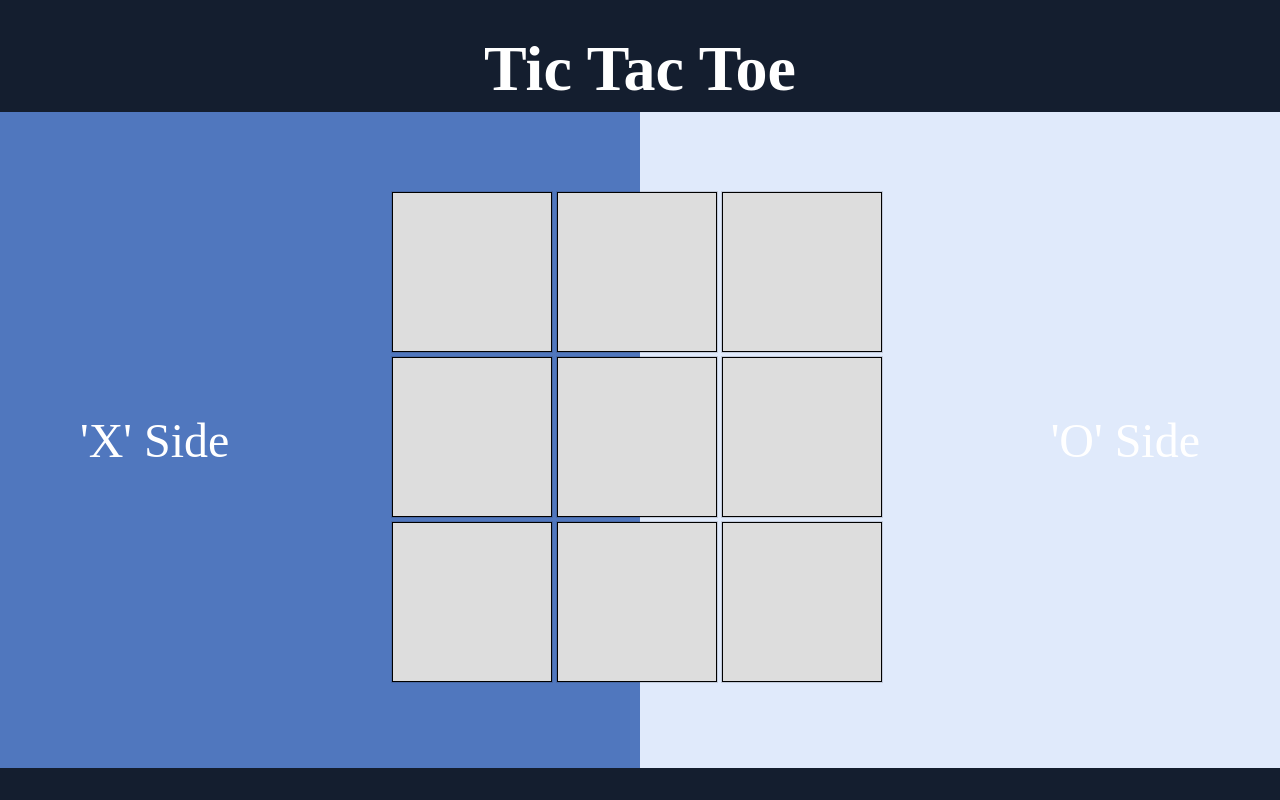
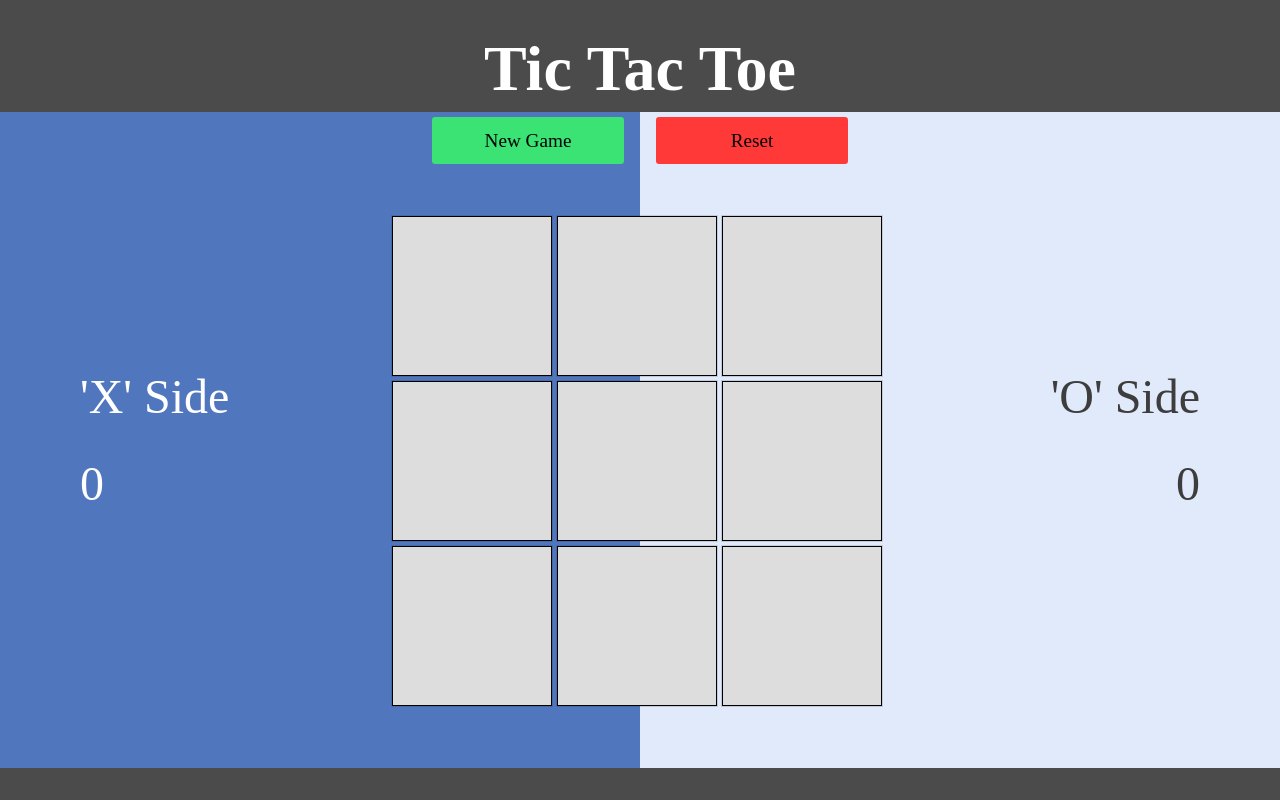
Before and after one commit to erol1098/tic-tac-toe, a React (Create React App) app: page / in a window 1280 px wide. Built offline with nearby package versions, Linux system fonts and the light colour scheme; a web font is replaced by a local one.

Commit message:
Score Added

```diff
--- a/src/App.css
+++ b/src/App.css
@@ -3,6 +3,7 @@
   padding: 0;
   box-sizing: border-box;
   font-family: "DynaPuff", cursive;
+  user-select: none;
 }
 .app {
   display: flex;
@@ -11,7 +12,7 @@
   justify-content: center;
   padding: 2rem 0;
   height: 100vh;
-  background-color: #141e2f;
+  background-color: #4b4b4b;
   color: #fff;
 }
 .container {
--- a/src/components/Wrapper/Wrapper.jsx
+++ b/src/components/Wrapper/Wrapper.jsx
@@ -12,7 +12,8 @@ const customStyles = {
     marginRight: "-50%",
     transform: "translate(-50%, -50%)",
     fontSize: "3rem",
-    backgroundColor: "yellowgreen",
+    // backgroundColor: "#32ff7e",
+    backgroundColor: "#17c0eb",
     width: "100%",
     textAlign: "center",
     height: "7rem",
@@ -21,7 +22,6 @@ const customStyles = {
 const Wrapper = () => {
   const checkWin = () => {
     if (arr.every((element) => element !== "")) {
-      console.log("first");
       setTie(true);
     }
     for (let i = 1; i <= 9; i++) {
@@ -48,10 +48,14 @@ const Wrapper = () => {
       }
     }
   };
+
   const [win, setWin] = useState(false);
   const [side, setSide] = useState(true);
   const [tie, setTie] = useState(false);
   const [arr, setArr] = useState(["", "", "", "", "", "", "", "", ""]);
+
+  const [xScore, setXScore] = useState(0);
+  const [oScore, setOScore] = useState(0);
 
   useEffect(() => {
     checkWin();
@@ -61,12 +65,27 @@ const Wrapper = () => {
   //? Modal
   Modal.setAppElement("#root");
   const handleClose = () => {
+    if (win) {
+      !side
+        ? setXScore((prevScore) => prevScore + 1)
+        : setOScore((prevScore) => prevScore + 1);
+    } else {
+      setOScore(0);
+      setXScore(0);
+    }
     setWin(false);
     setTie(false);
     setSide(true);
     setArr(["", "", "", "", "", "", "", "", ""]);
   };
-  console.log(tie);
+
+  const handleReset = () => {
+    setWin(false);
+    setTie(false);
+    setSide(true);
+    setArr(["", "", "", "", "", "", "", "", ""]);
+  };
+
   return (
     <>
       <Modal
@@ -77,20 +96,24 @@ const Wrapper = () => {
         <p>{!tie && (!side ? "'X' Side Won" : "'O' Side Won")}</p>
         <p>{tie && "It's a Tie!"}</p>
       </Modal>
-
-      {tie && (
-        <Modal isOpen={win} style={customStyles} onRequestClose={handleClose}>
-          <p>It's a Tie!</p>
-        </Modal>
-      )}
-      {/* {tie && <p> It's a Tie!</p>} */}
+      <div className={classes["btn-wrapper"]}>
+        <button className={classes["btn-new"]} onClick={handleClose}>
+          New Game
+        </button>
+        <button className={classes["btn-reset"]} onClick={handleReset}>
+          Reset
+        </button>
+      </div>
       <div
         className={classes["x-side"]}
         style={
-          side ? { backgroundColor: "#5077be" } : { backgroundColor: "#e0eafb" }
+          side
+            ? { backgroundColor: "#5077be", color: "#fff" }
+            : { backgroundColor: "#e0eafb", color: "#3d3d3d" }
         }
       >
-        'X' Side
+        <p>'X' Side</p>
+        <p>{xScore}</p>
       </div>
       <section className={classes.wrapper}>
         {indexes.map((index) => (
@@ -108,11 +131,12 @@ const Wrapper = () => {
         className={classes["o-side"]}
         style={
           !side
-            ? { backgroundColor: "#5077be" }
-            : { backgroundColor: "#e0eafb" }
+            ? { backgroundColor: "#5077be", color: "#fff" }
+            : { backgroundColor: "#e0eafb", color: "#3d3d3d" }
         }
       >
         <p>'O' Side</p>
+        <p>{oScore}</p>
       </div>
     </>
   );
--- a/src/components/Wrapper/Wrapper.module.css
+++ b/src/components/Wrapper/Wrapper.module.css
@@ -7,7 +7,7 @@
   max-width: 33rem;
   padding: 1rem;
   position: absolute;
-  top: calc(50% - 16.5rem);
+  top: calc(50% - 15rem);
   left: calc(50% - 16.5rem);
 }
 .x-side,
@@ -17,15 +17,49 @@
   font-size: 3rem;
   padding: 5rem;
   display: flex;
-  align-items: center;
+  justify-content: center;
+  flex-direction: column;
+  gap: 2rem;
   transition: all 1s;
 }
 .x-side {
   background-color: #6495ed;
-  justify-content: flex-start;
+  align-items: flex-start;
 }
 
 .o-side {
   background-color: #e0eafb;
-  justify-content: flex-end;
+  align-items: flex-end;
 }
+
+.btn-reset {
+  width: 12rem;
+  padding: 0.8rem 2rem;
+  font-size: 1.2rem;
+  background-color: #ff3838;
+  border: none;
+  border-radius: 0.2rem;
+  cursor: pointer;
+}
+.btn-reset:hover {
+  background-color: #ff4d4d;
+}
+.btn-new {
+  width: 12rem;
+  padding: 0.8rem 2rem;
+  font-size: 1.2rem;
+  background-color: #3ae374;
+  border: none;
+  border-radius: 0.2rem;
+  cursor: pointer;
+}
+.btn-new:hover {
+  background-color: #32ff7e;
+}
+.btn-wrapper {
+  position: absolute;
+  top: 0.3rem;
+  display: flex;
+  gap: 2rem;
+  justify-content: center;
+}
```
